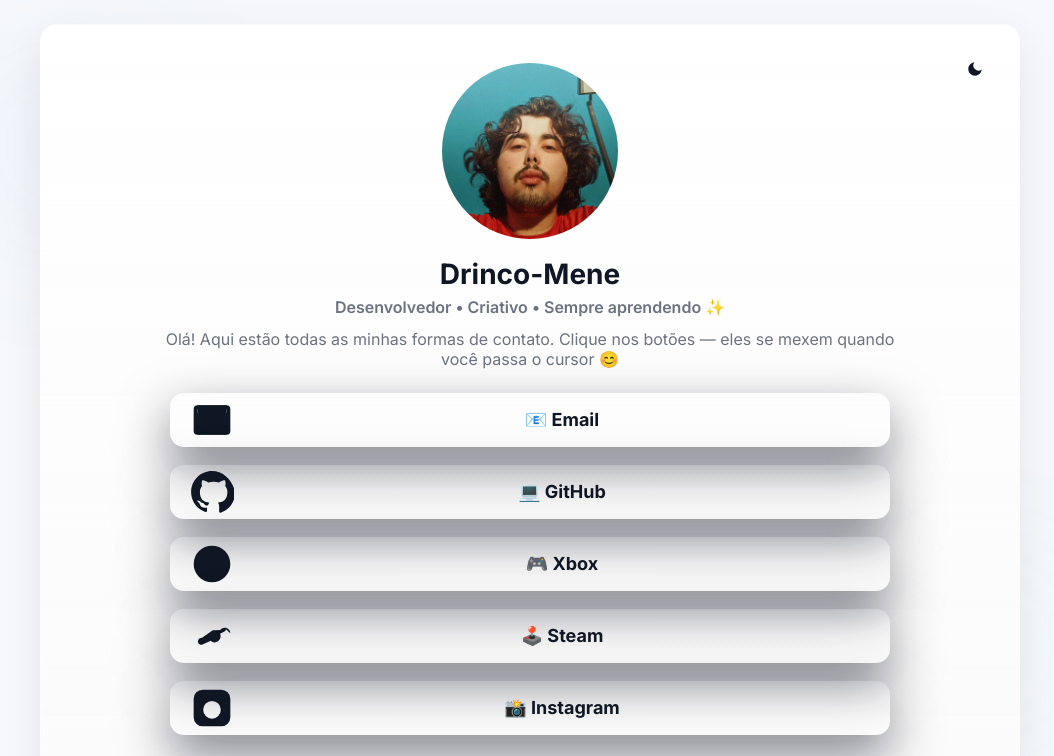
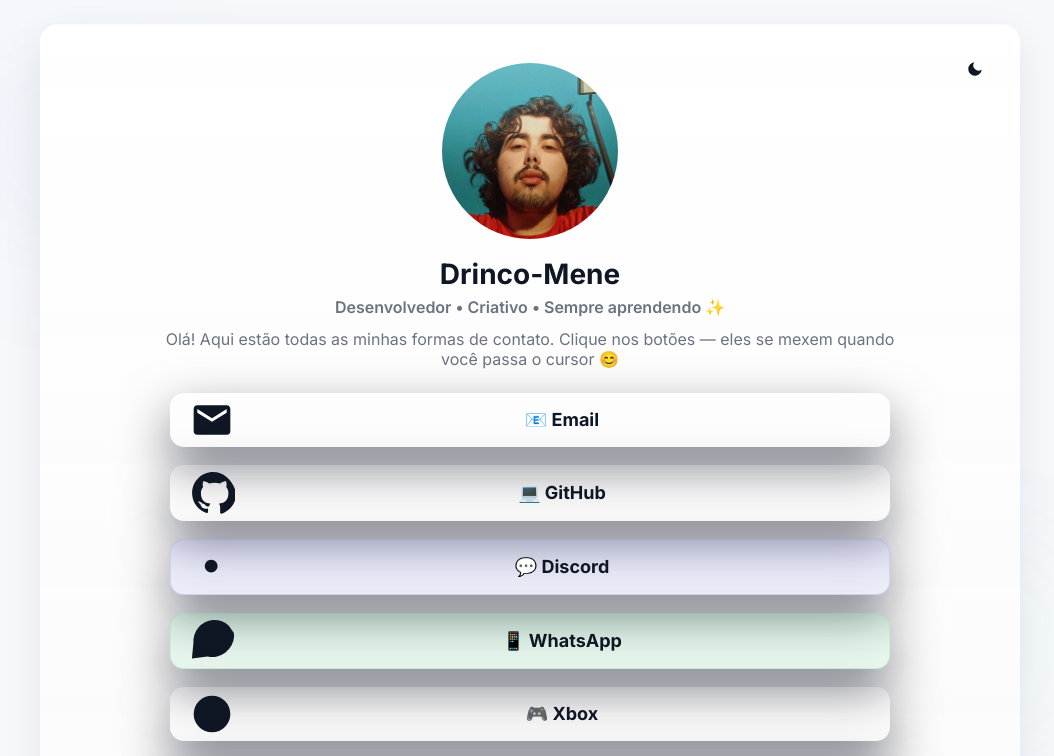
Before and after one commit to Drinco-Mene/Drinco-Mene.github.io, a plain HTML site: page index.html in a window 1280 px wide. Shown: the top 756 px of the page, without its empty margins (110-1164 px from the left). Drawn offline with Linux system fonts and the light colour scheme; no server answers.

Commit message:
Remove sidebar icons; adiciona badges, Discord/WhatsApp buttons e animações (entrada/parallax)

```diff
--- a/index.html
+++ b/index.html
@@ -8,7 +8,7 @@
   <link rel="stylesheet" href="styles.css">
 </head>
 <body>
-  <main class="page">
+  <main class="page" id="page">
     <section class="card">
       <!-- Theme toggle (top-right) -->
       <button id="theme-toggle" class="theme-toggle" aria-label="Alternar tema" title="Alternar tema">
@@ -31,15 +31,26 @@
         Olá! Aqui estão todas as minhas formas de contato. Clique nos botões — eles se mexem quando você passa o cursor 😊
       </p>
 
-      <div class="contacts">
+      <div class="contacts" id="contacts">
         <a class="btn" href="#" aria-label="Email" data-email="seu-email@exemplo.com">
-          <svg class="btn-icon" viewBox="0 0 24 24" width="44" height="44" aria-hidden="true"><path fill="currentColor" d="M4 4h16v16H4z" fill="none"/><path fill="currentColor" d="M20 4H4c-1.1 0-2 .9-2 2v12a2 2 0 002 2h16a2 2 0 002-2V6c0-1.1-.9-2-2-2zm0 4-8 5-8-5V6l8 5 8-5v2z"/></svg>
+          <svg class="btn-icon" viewBox="0 0 24 24" width="44" height="44" aria-hidden="true"><path fill="currentColor" d="M20 4H4c-1.1 0-2 .9-2 2v12a2 2 0 002 2h16a2 2 0 002-2V6c0-1.1-.9-2-2-2zm0 4-8 5-8-5V6l8 5 8-5v2z"/></svg>
           <span class="btn-text">📧 Email</span>
         </a>
 
-        <a class="btn" href="https://github.com/Drinco-Mene" target="_blank" rel="noopener" aria-label="GitHub">
+        <a class="btn btn-ghost" href="https://github.com/Drinco-Mene" target="_blank" rel="noopener" aria-label="GitHub">
           <svg class="btn-icon" viewBox="0 0 24 24" width="44" height="44" aria-hidden="true"><path fill="currentColor" d="M12 .5C5.7.5.6 5.6.6 12c0 5.1 3.3 9.4 7.9 10.9.6.1.8-.2.8-.5v-2c-3.2.7-3.8-1.4-3.8-1.4-.5-1.3-1.2-1.7-1.2-1.7-1-.7.1-.7.1-.7 1.1.1 1.7 1.1 1.7 1.1 1 .1 1.6.7 1.8 1 .6 1 1.6.7 2 .5.1-.7.4-1.1.7-1.4-2.6-.3-5.2-1.3-5.2-5.8 0-1.3.5-2.4 1.2-3.3-.1-.3-.5-1.5.1-3.1 0 0 1-.3 3.3 1.2.9-.3 1.9-.4 2.9-.4s2 .1 2.9.4c2.3-1.6 3.3-1.2 3.3-1.2.6 1.6.2 2.8.1 3.1.8.9 1.2 2 1.2 3.3 0 4.5-2.6 5.5-5.2 5.8.4.4.7 1 .7 2v3c0 .3.2.6.8.5 4.6-1.6 7.9-5.8 7.9-10.9C23.4 5.6 18.3.5 12 .5z"/></svg>
           <span class="btn-text">💻 GitHub</span>
+          <span class="badge" aria-hidden="true">...</span>
+        </a>
+
+        <a class="btn btn-discord" href="#" target="_blank" rel="noopener" aria-label="Discord" data-discord="https://discord.gg/replace-me">
+          <svg class="btn-icon" viewBox="0 0 24 24" width="44" height="44" aria-hidden="true"><path fill="currentColor" d="M7.5 11.5c0 1.93 1.57 3.5 3.5 3.5s3.5-1.57 3.5-3.5S12.93 8 11 8s-3.5 1.57-3.5 3.5z"/></svg>
+          <span class="btn-text">💬 Discord</span>
+        </a>
+
+        <a class="btn btn-green" href="https://wa.me/5511999999999" target="_blank" rel="noopener" aria-label="WhatsApp">
+          <svg class="btn-icon" viewBox="0 0 24 24" width="44" height="44" aria-hidden="true"><path fill="currentColor" d="M20.52 3.48A11.93 11.93 0 0012 .5 11.88 11.88 0 001.3 13.2L.5 21.5l8.6-1.1A11.88 11.88 0 0023.5 9.48c0-.7-.06-1.38-.18-2.02z"/></svg>
+          <span class="btn-text">📱 WhatsApp</span>
         </a>
 
         <a class="btn" href="https://account.xbox.com/pt-BR/Profile?gamertag=DrincoMene" target="_blank" rel="noopener" aria-label="Xbox">
@@ -94,6 +105,42 @@
       const next = current === 'light' ? 'dark' : 'light';
       applyTheme(next);
     });
+
+    // entry animation: staggered buttons
+    const buttons = Array.from(document.querySelectorAll('.contacts .btn'));
+    buttons.forEach((b,i)=>{
+      b.style.opacity = '0';
+      b.style.transform = 'translateY(18px)';
+      setTimeout(()=>{
+        b.style.transition = 'opacity .45s cubic-bezier(.2,.9,.3,1), transform .45s cubic-bezier(.2,.9,.3,1)';
+        b.style.opacity = '1';
+        b.style.transform = 'translateY(0)';
+      }, 140 + i * 90);
+    });
+
+    // parallax blobs: move page::before/after slightly based on mouse
+    const page = document.getElementById('page');
+    function onMove(e){
+      const x = (e.clientX / window.innerWidth - 0.5) * 24; // range -12..12
+      const y = (e.clientY / window.innerHeight - 0.5) * 24;
+      page.style.setProperty('--blob-x', x + 'px');
+      page.style.setProperty('--blob-y', y + 'px');
+      page.style.setProperty('--blob-x2', (x * -0.6) + 'px');
+      page.style.setProperty('--blob-y2', (y * -0.6) + 'px');
+    }
+    window.addEventListener('mousemove', onMove);
+
+    // fetch GitHub stars for badge (best-effort)
+    (function(){
+      const badge = document.querySelector('.badge');
+      if(!badge) return;
+      fetch('https://api.github.com/repos/Drinco-Mene/Drinco-Mene.github.io')
+        .then(r=>r.ok? r.json() : Promise.reject(r.status))
+        .then(json=>{
+          if(json.stargazers_count !== undefined) badge.textContent = json.stargazers_count + ' ★';
+          else badge.style.display = 'none';
+        }).catch(()=>{ badge.style.display = 'none' });
+    })();
 
     // email copy utility
     const emailBtn = document.querySelector('.btn[aria-label="Email"]');
--- a/styles.css
+++ b/styles.css
@@ -7,6 +7,12 @@
   --accent:#6ee7b7;
   --accent-2:#60a5fa;
   --shadow: 0 20px 50px rgba(2,6,23,0.6);
+
+  /* blob offsets (controlled by JS) */
+  --blob-x: 0px;
+  --blob-y: 0px;
+  --blob-x2: 0px;
+  --blob-y2: 0px;
 }
 [data-theme="light"]{
   --bg:#f6f8fb;
@@ -44,8 +50,8 @@ body{
 /* animated background blobs */
 .page::before,
 .page::after{ content:""; position:fixed; z-index:-2; filter:blur(70px); opacity:.12; pointer-events:none }
-.page::before{ width:640px;height:420px;left:4%;top:6%; background: radial-gradient(circle at 20% 20%, rgba(96,165,250,0.6), transparent 30%);}
-.page::after{ width:580px;height:380px;right:6%;bottom:8%; background: radial-gradient(circle at 80% 80%, rgba(110,231,183,0.5), transparent 30%);}
+.page::before{ width:640px;height:420px;left:4%;top:6%; background: radial-gradient(circle at 20% 20%, rgba(96,165,250,0.6), transparent 30%); transform: translate(var(--blob-x), var(--blob-y)); transition: transform .08s linear }
+.page::after{ width:580px;height:380px;right:6%;bottom:8%; background: radial-gradient(circle at 80% 80%, rgba(110,231,183,0.5), transparent 30%); transform: translate(var(--blob-x2), var(--blob-y2)); transition: transform .08s linear }
 
 .avatar{ width:180px;height:180px;border-radius:50%;overflow:hidden;margin:0 auto;display:flex;align-items:center;justify-content:center;background:linear-gradient(135deg, rgba(255,255,255,0.02), rgba(255,255,255,0.01));border:2px solid rgba(255,255,255,0.06); position:relative; }
 .avatar-img{width:100%;height:100%;object-fit:cover;display:block}
@@ -66,8 +72,16 @@ body{
 .btn:hover{ transform: translateY(-8px) scale(1.01); box-shadow: 0 30px 70px rgba(2,6,23,0.6) }
 .btn:focus{ outline:4px solid rgba(96,165,250,0.12); transform: translateY(-6px) }
 
+/* brand variants */
+.btn-ghost{ background: linear-gradient(180deg, rgba(255,255,255,0.02), rgba(255,255,255,0.01)); border:1px solid rgba(255,255,255,0.04) }
+.btn-discord{ background: linear-gradient(180deg, rgba(88,101,242,0.12), rgba(88,101,242,0.08)); border:1px solid rgba(88,101,242,0.16); }
+.btn-green{ background: linear-gradient(180deg, rgba(37,211,102,0.12), rgba(37,211,102,0.08)); border:1px solid rgba(37,211,102,0.12); }
+
 .btn-icon{ position:absolute; left:20px; top:50%; transform:translateY(-50%); width:44px; height:44px; object-fit:contain; display:block }
 .btn-text{ display:block; text-align:center; font-weight:800; font-size:18px; line-height:1 }
+
+/* badge */
+.badge{ position:absolute; right:14px; top:50%; transform:translateY(-50%); background: rgba(0,0,0,0.12); color:var(--text); padding:6px 10px; border-radius:999px; font-weight:700; font-size:13px }
 
 .foot{ margin-top:18px; text-align:center }
 .chip{ display:inline-block; background: rgba(255,255,255,0.03); padding:8px 12px; border-radius:999px; margin:0 6px; font-weight:700; color:var(--muted); cursor:pointer }
```
